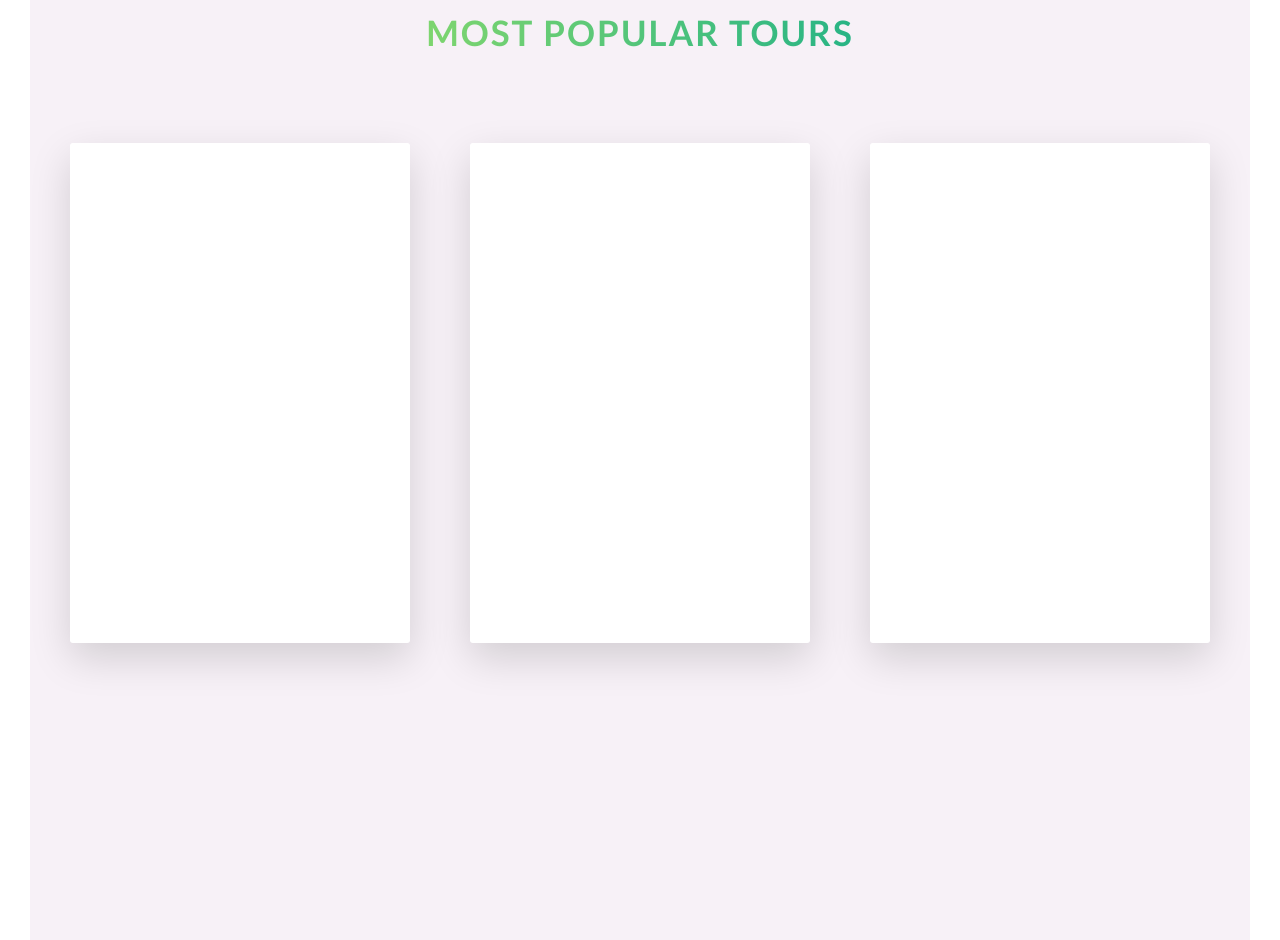
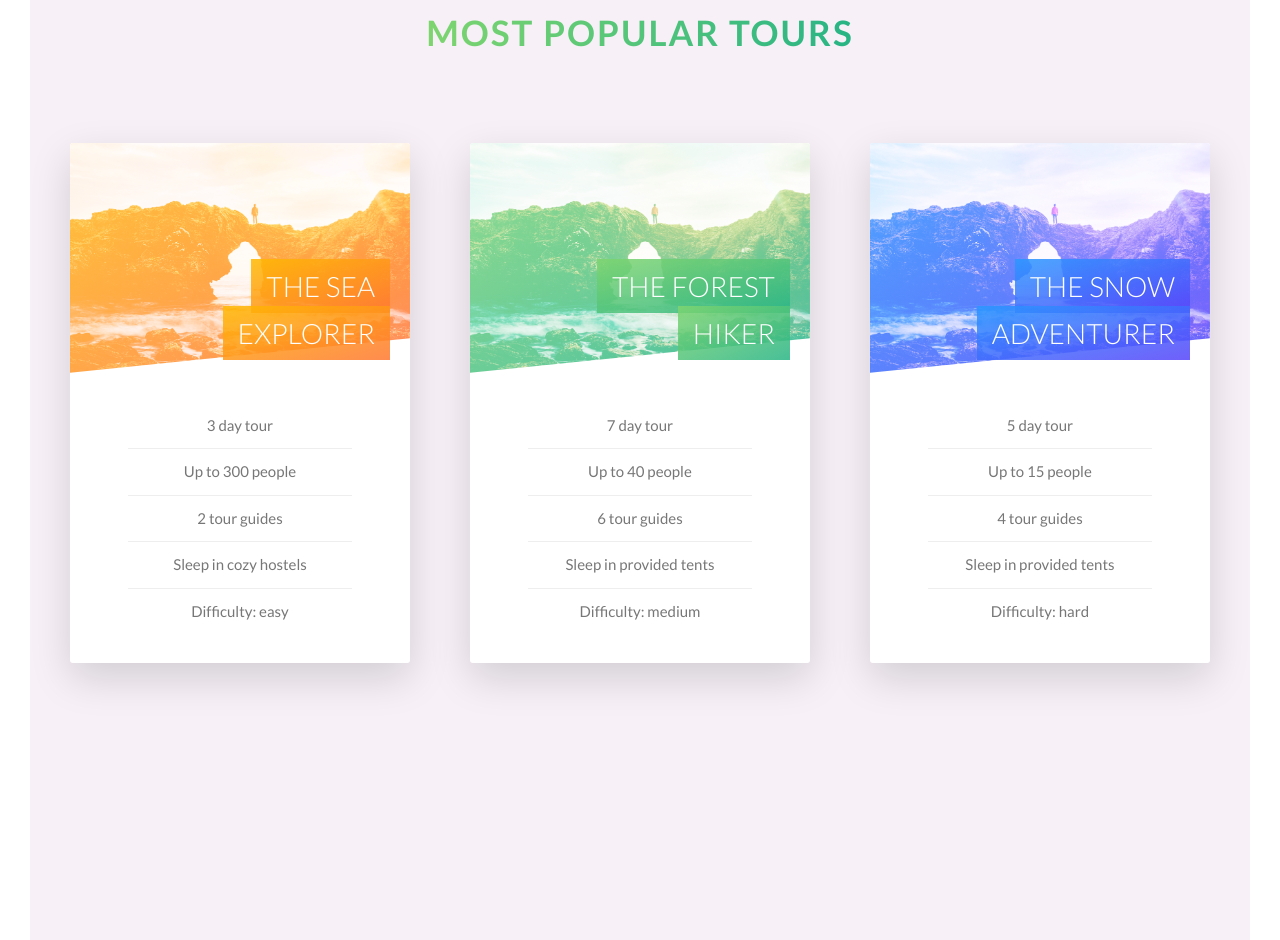
Before and after one commit to Aman07a/Advanced_CSS_and_Sass, a website: page Natours/index.html in a window 1280 px wide. Shown: the part 2281-3221 px from the top of the page. Drawn offline with Linux system fonts and the light colour scheme.

Commit message:
Building the Tours Section - Part 2

```diff
--- a/Natours/index.html
+++ b/Natours/index.html
@@ -144,7 +144,21 @@
           <div class="col-1-of-3">
             <div class="card">
               <div class="card__side card__side--front card__side--front-1">
-                FRONT
+                <div class="card__picture card__picture--1">&nbsp;</div>
+                <div class="card__heading">
+                  <span class="card__heading-span card__heading-span--1"
+                    >The sea explorer</span
+                  >
+                </div>
+                <div class="card__details">
+                  <ul>
+                    <li>3 day tour</li>
+                    <li>Up to 300 people</li>
+                    <li>2 tour guides</li>
+                    <li>Sleep in cozy hostels</li>
+                    <li>Difficulty: easy</li>
+                  </ul>
+                </div>
               </div>
               <div class="card__side card__side--back card__side--back-1">
                 BACK
@@ -154,7 +168,21 @@
           <div class="col-1-of-3">
             <div class="card">
               <div class="card__side card__side--front card__side--front-2">
-                FRONT
+                <div class="card__picture card__picture--2">&nbsp;</div>
+                <div class="card__heading">
+                  <span class="card__heading-span card__heading-span--2"
+                    >The forest hiker</span
+                  >
+                </div>
+                <div class="card__details">
+                  <ul>
+                    <li>7 day tour</li>
+                    <li>Up to 40 people</li>
+                    <li>6 tour guides</li>
+                    <li>Sleep in provided tents</li>
+                    <li>Difficulty: medium</li>
+                  </ul>
+                </div>
               </div>
               <div class="card__side card__side--back card__side--back-2">
                 BACK
@@ -164,7 +192,21 @@
           <div class="col-1-of-3">
             <div class="card">
               <div class="card__side card__side--front card__side--front-3">
-                FRONT
+                <div class="card__picture card__picture--3">&nbsp;</div>
+                <div class="card__heading">
+                  <span class="card__heading-span card__heading-span--3"
+                    >The snow adventurer</span
+                  >
+                </div>
+                <div class="card__details">
+                  <ul>
+                    <li>5 day tour</li>
+                    <li>Up to 15 people</li>
+                    <li>4 tour guides</li>
+                    <li>Sleep in provided tents</li>
+                    <li>Difficulty: hard</li>
+                  </ul>
+                </div>
               </div>
               <div class="card__side card__side--back card__side--back-3">
                 BACK
--- a/Natours/sass/abstracts/_variables.scss
+++ b/Natours/sass/abstracts/_variables.scss
@@ -10,6 +10,7 @@ $color-tertiary-light: #2998ff;
 $color-tertiary-dark: #5643fa;
 
 $color-grey-light-1: #f7f1f7;
+$color-grey-light-2: #eee;
 
 $color-grey-dark: #777;
 $color-white: #fff;
--- a/Natours/sass/components/_card.scss
+++ b/Natours/sass/components/_card.scss
@@ -1,14 +1,12 @@
 .card {
+  // FUNCTIONALITY
   perspective: 150rem;
   -moz-perspective: 150rem;
   position: relative;
-  height: 50rem;
+  height: 52rem;
 
   &__side {
-    color: #fff;
-    font-size: 2rem;
-
-    height: 50rem;
+    height: 52rem;
     transition: all 0.8s ease;
     position: absolute;
     top: 0;
@@ -16,6 +14,7 @@
     width: 100%;
     backface-visibility: hidden;
     border-radius: 3px;
+    overflow: hidden;
     box-shadow: 0 1.5rem 4rem rgba($color-black, 0.15);
 
     &--front {
@@ -52,10 +51,108 @@
   }
 
   &:hover &__side--front {
-    transform: rotateY(180deg);
+    transform: rotateY(-180deg);
   }
 
   &:hover &__side--back {
     transform: rotateY(0);
   }
+
+  // FRONT SIDE STYLING
+  &__picture {
+    background-size: cover;
+    height: 23rem;
+    background-blend-mode: screen;
+    -webkit-clip-path: polygon(0 0, 100% 0, 100% 85%, 0 100%);
+    clip-path: polygon(0 0, 100% 0, 100% 85%, 0 100%);
+
+    &--1 {
+      background-image: linear-gradient(
+          to bottom right,
+          $color-secondary-light 0%,
+          $color-secondary-dark 100%
+        ),
+        url(../img/nat-5.jpg);
+    }
+
+    &--2 {
+      background-image: linear-gradient(
+          to bottom right,
+          $color-primary-light 0%,
+          $color-primary-dark 100%
+        ),
+        url(../img/nat-5.jpg);
+    }
+
+    &--3 {
+      background-image: linear-gradient(
+          to bottom right,
+          $color-tertiary-light 0%,
+          $color-tertiary-dark 100%
+        ),
+        url(../img/nat-5.jpg);
+    }
+  }
+
+  &__heading {
+    font-size: 2.8rem;
+    font-weight: 300;
+    text-transform: uppercase;
+    text-align: right;
+    color: $color-white;
+    position: absolute;
+    top: 12rem;
+    right: 2rem;
+    width: 75%;
+  }
+
+  &__heading-span {
+    padding: 1rem 1.5rem;
+    -webkit-box-decoration-break: clone;
+    box-decoration-break: clone;
+
+    &--1 {
+      background-image: linear-gradient(
+        to bottom right,
+        rgba($color-secondary-light, 0.85) 0%,
+        rgba($color-secondary-dark, 0.85) 100%
+      );
+    }
+
+    &--2 {
+      background-image: linear-gradient(
+        to bottom right,
+        rgba($color-primary-light, 0.85) 0%,
+        rgba($color-primary-dark, 0.85) 100%
+      );
+    }
+
+    &--3 {
+      background-image: linear-gradient(
+        to bottom right,
+        rgba($color-tertiary-light, 0.85) 0%,
+        rgba($color-tertiary-dark, 0.85) 100%
+      );
+    }
+  }
+
+  &__details {
+    padding: 3rem;
+
+    ul {
+      list-style: none;
+      width: 80%;
+      margin: 0 auto;
+
+      li {
+        text-align: center;
+        font-size: 1.5rem;
+        padding: 1rem;
+
+        &:not(:last-child) {
+          border-bottom: 1px solid $color-grey-light-2;
+        }
+      }
+    }
+  }
 }
--- a/Natours/sass/layout/_header.scss
+++ b/Natours/sass/layout/_header.scss
@@ -9,7 +9,7 @@
   background-size: cover;
   background-position: top;
   position: relative;
-
+  -webkit-clip-path: polygon(0 0, 100% 0, 100% 75vh, 0 100%);
   clip-path: polygon(0 0, 100% 0, 100% 75vh, 0 100%);
 
   &__logo-box {
```
Also changed, not shown: Natours/css/style.css.
